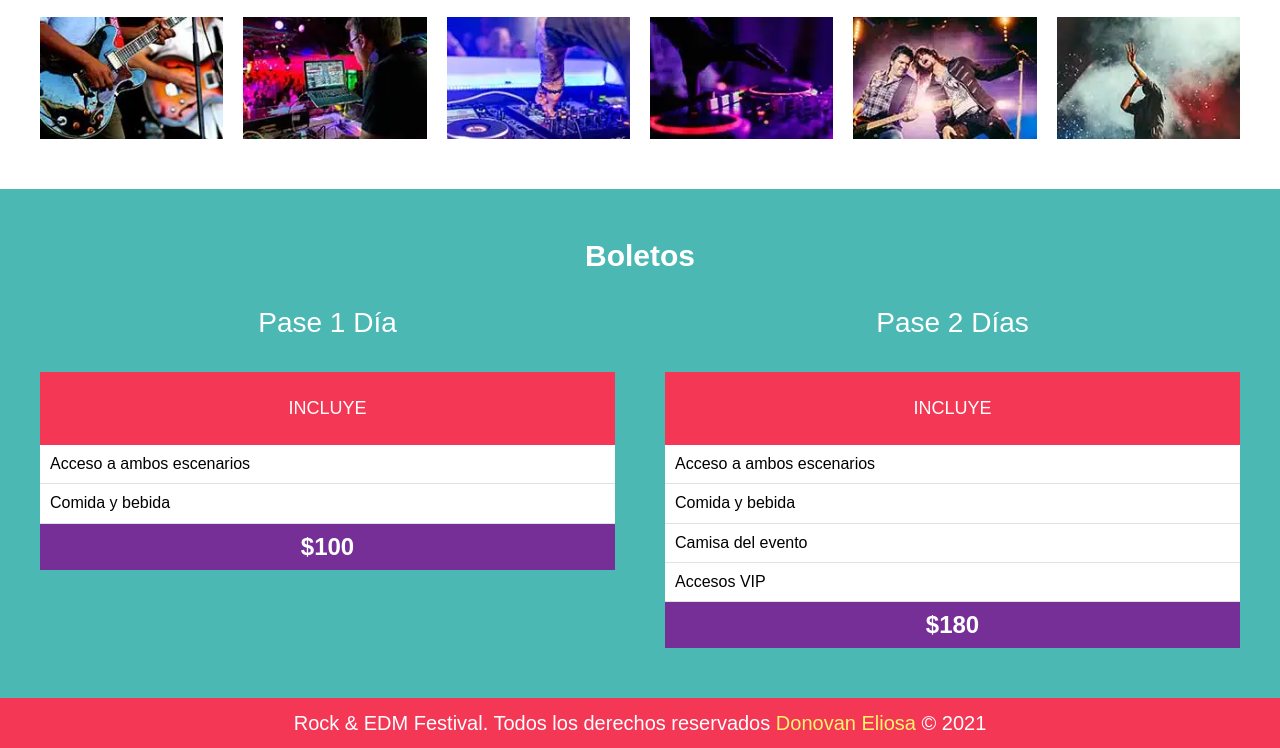
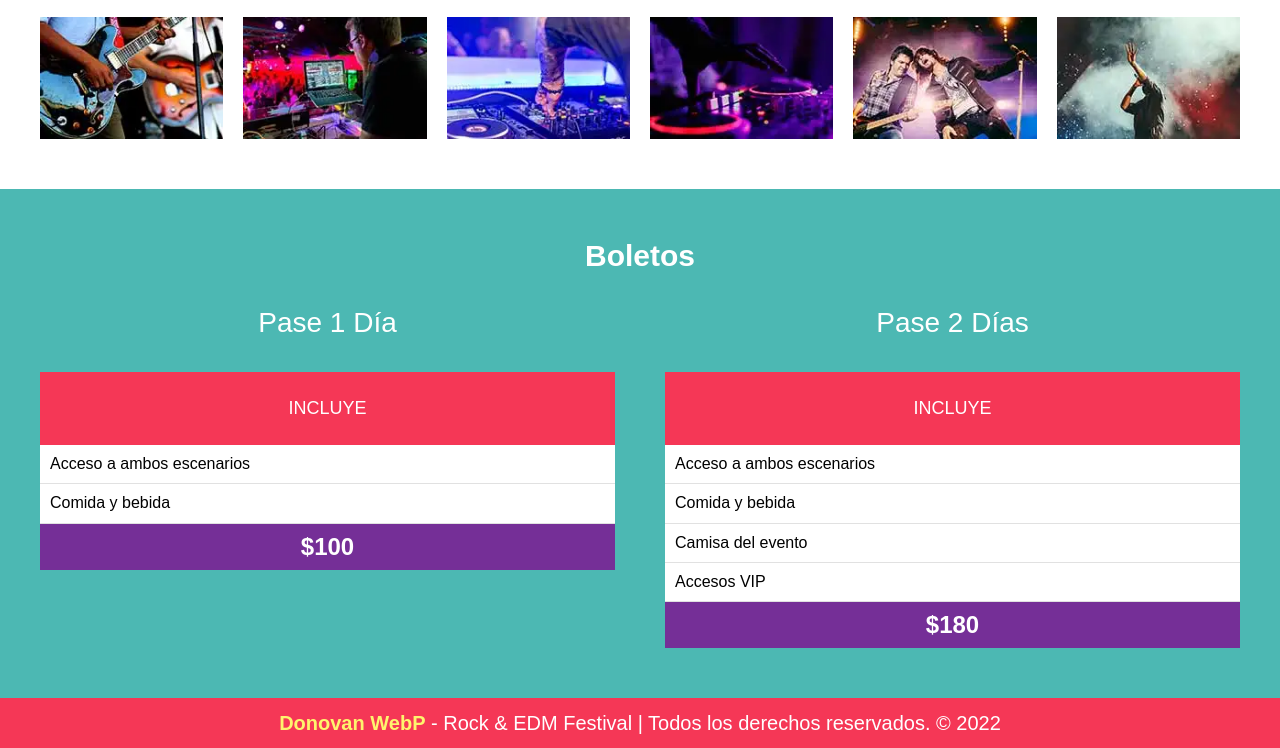
Before and after one commit to Tackless/Festival-Musica, a website: page index.html in a window 1280 px wide. Shown: the part 3139-3887 px from the top of the page. Drawn offline with Linux system fonts and the light colour scheme.

Commit message:
add logo & DwP

```diff
--- a/index.html
+++ b/index.html
@@ -221,7 +221,7 @@
     </section>
 
     <footer class="site-footer">
-        <p>Rock & EDM Festival. Todos los derechos reservados <a href="https://github.com/Tackless">Donovan Eliosa</a> &copy; 2021</p>
+        <p><a href="https://github.com/Tackless">Donovan WebP</a> - Rock & EDM Festival | Todos los derechos reservados. &copy; 2022</p>
     </footer>
 
     <script src="build/js/app.js"></script>
```
Also changed, not shown: build/css/app.css, build/img/favicon.ico.
